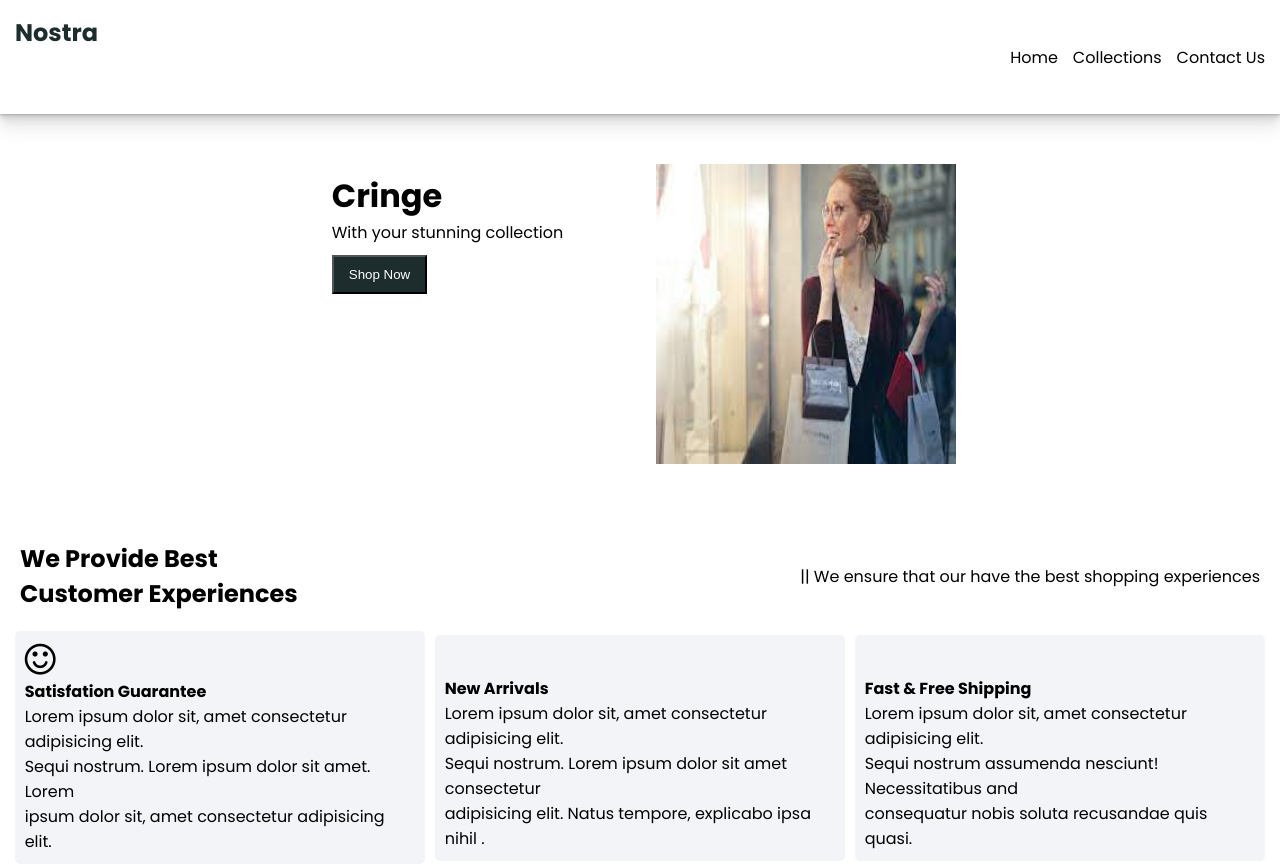
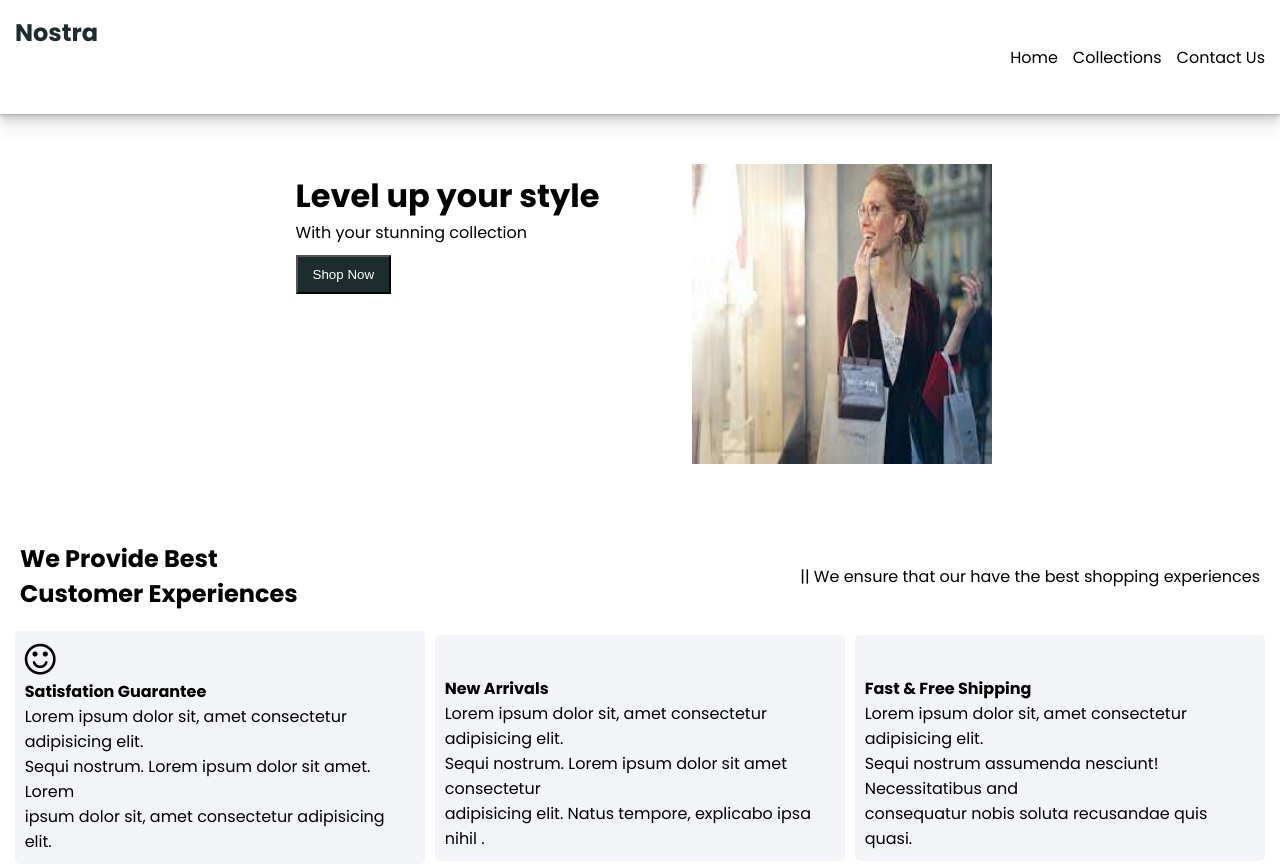
Before and after one commit to poorninr/poorninr-ecommerce, a plain HTML site: page index.html in a window 1280 px wide. Shown: the top 867 px of the page. Drawn offline with Linux system fonts and the light colour scheme.

Commit message:
test commit

```diff
--- a/index.html
+++ b/index.html
@@ -40,7 +40,7 @@
     <!--body content-->
     <div class="productadbody">
         <div class="productad">
-            <h1 style="font-weight: 700;">Cringe</h1>
+            <h1 style="font-weight: 700;">Level up your style</h1>
             <p>With your stunning collection</p>
             <button>Shop Now</button>
         </div>
```
